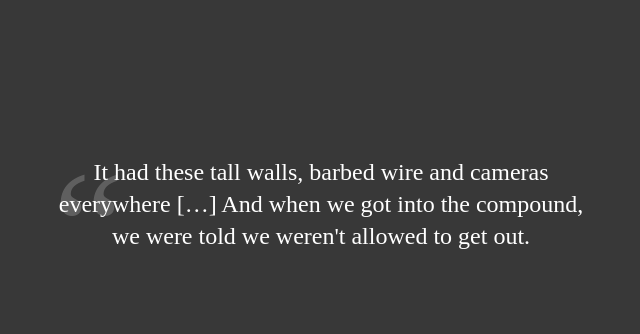
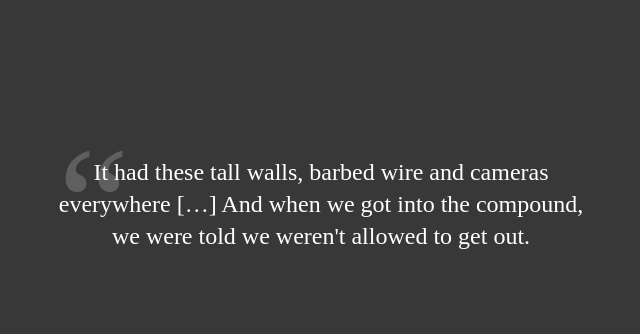
Before and after one commit to conversation/scam-centres-part-1, a React (Vite) app: page / in a window 1280 px wide. Shown: the part 9740-10074 px from the top of the page, without its empty margins (319-959 px from the left). Built offline with nearby package versions, Linux system fonts and the light colour scheme; a web font is replaced by a local one.

Commit message:
feat: quotation marks align to text instead of wrapper

```diff
--- a/src/components/Pullquote.tsx
+++ b/src/components/Pullquote.tsx
@@ -1,3 +1,4 @@
+import { useEffect, useRef, useState } from 'react'
 import { cn } from '../util/helpers'
 
 export default function Pullquote({
@@ -6,26 +7,66 @@ export default function Pullquote({
   startQuoteIcon = true,
   endQuoteIcon = false
 }: {
-  className: string
+  className?: string
   quote: string
-  startQuoteIcon: boolean
-  endQuoteIcon: boolean
+  startQuoteIcon?: boolean
+  endQuoteIcon?: boolean
 }) {
+  const textRef = useRef<HTMLParagraphElement>(null)
+  const [lineWidths, setLineWidths] = useState<{ firstLine: number; lastLine: number } | null>(null)
+
+  useEffect(() => {
+    if (textRef.current) {
+      const range = document.createRange()
+      const textNode = textRef.current.childNodes[0]
+
+      if (textNode && textNode.nodeType === Node.TEXT_NODE) {
+        range.setStart(textNode, 0)
+        range.setEnd(textNode, quote.length)
+
+        // Get the bounding boxes of all lines
+        const rects = range.getClientRects()
+
+        if (rects.length > 0) {
+          setLineWidths({ firstLine: rects[0].width, lastLine: rects[rects.length - 1].width })
+        }
+      }
+    }
+  }, [quote])
+
   return (
-    <div className={cn('text-balance py-5 text-center text-xl text-red-100 sm:text-2xl', className)}>
+    <div className={cn('text-balance py-5 text-center text-xl text-red-200 sm:text-2xl', className)}>
       <div className='px-0 sm:px-8'>
-        <div
-          className={cn(
-            'relative inline-block',
-            startQuoteIcon
-              ? 'before:absolute before:-top-2 before:left-0 before:text-[10rem] before:leading-none before:text-white before:opacity-20 before:content-["“"]'
-              : '',
-            endQuoteIcon
-              ? 'after:absolute after:right-0 after:top-[80%] after:text-[10rem] after:leading-none after:text-white after:opacity-20 after:content-["”"]'
-              : ''
-          )}
-        >
-          <p>{quote}</p>
+        <div>
+          <p ref={textRef} className='relative inline-block'>
+            {startQuoteIcon && lineWidths && (
+              <span
+                aria-hidden
+                className='absolute select-none text-[10rem] leading-none text-white opacity-20'
+                style={{
+                  left: `${(textRef.current!.clientWidth - lineWidths.firstLine) / 2}px`,
+                  top: `0`,
+                  transform: 'translate(-50%, -2rem)' // Adjust position relative to text
+                }}
+              >
+                “
+              </span>
+            )}
+            {quote}
+            {endQuoteIcon && lineWidths && (
+              <span
+                aria-hidden
+                className='absolute select-none text-[10rem] leading-none text-white opacity-20'
+                style={{
+                  left: `${(textRef.current!.clientWidth + lineWidths.lastLine) / 2}px`,
+                  top: `100%`,
+                  transform: 'translate(-50%, -1rem)' // Adjust position relative to text
+                }}
+              >
+                ”
+              </span>
+            )}
+          </p>
         </div>
       </div>
     </div>
```
